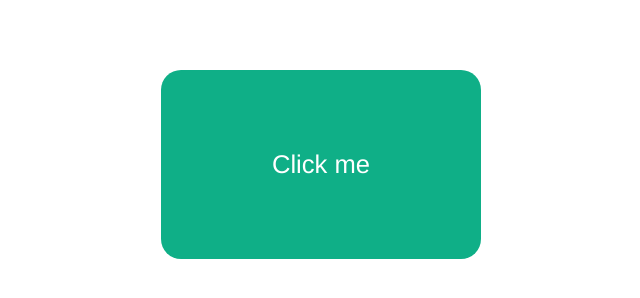
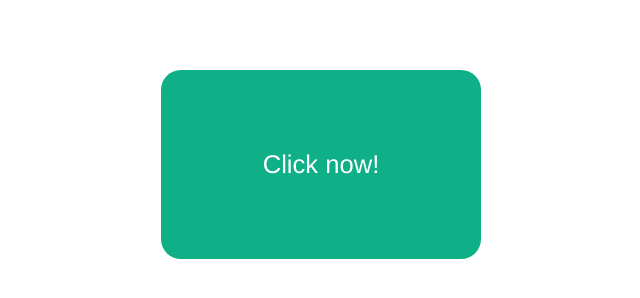
Before and after one commit to gnoul4869/reaction-timer, a Vue app: page / in a window 1280 px wide. Both pictures are taken after a click on the button "Test now". Shown: the part 222-520 px from the top of the page, without its empty margins (319-959 px from the left). Built offline with nearby package versions, Linux system fonts and the light colour scheme.

Commit message:
Update calculation for better result and add huge changes to prevent spamming from users

```diff
--- a/src/App.vue
+++ b/src/App.vue
@@ -1,7 +1,7 @@
 <template>
     <h1>Reaction Timer</h1>
-    <button @click="start" :disabled="isPlaying">Test now</button>
-    <Block v-if="isPlaying" :delay="delay" @end="end" />
+    <button @click="start" :disabled="isPlaying">{{ text }}</button>
+    <Block v-if="showBlock" :delay="delay" @end="end" />
     <Result v-if="showResult" :score="score" />
 </template>
 
@@ -13,22 +13,35 @@ export default {
     components: { Block, Result },
     data() {
         return {
+            text: 'Test now',
             isPlaying: false,
+            showBlock: false,
             showResult: false,
             delay: null,
             score: 0,
+            count: 0,
         };
+    },
+    updated() {
+        if (this.count === 0) {
+            this.text = 'Test now';
+        } else this.text = 'Test again';
     },
     methods: {
         start() {
             this.delay = Math.random() * 3000 + 2000;
             this.isPlaying = true;
+            this.showBlock = true;
             this.showResult = false;
         },
         end(reactionTime) {
-            this.score = reactionTime;
+            if (reactionTime !== 0) {
+                this.score = reactionTime;
+                this.showBlock = false;
+                this.showResult = true;
+            }
             this.isPlaying = false;
-            this.showResult = true;
+            this.count++;
         },
     },
 };
--- a/src/components/Block.vue
+++ b/src/components/Block.vue
@@ -1,24 +1,47 @@
 <template>
-    <div class="block" v-if="showBlock" @click="calcResult">Click me</div>
+    <div class="block" @click="calcResult" :style="{ 'background-color': color }">{{ text }}</div>
 </template>
 
 <script>
 export default {
     props: ['delay'],
     data() {
-        return { showBlock: false, timer: null, reactionTime: 0 };
+        return {
+            text: 'Wait for it...',
+            color: 'indianRed',
+            isCatching: false,
+            reactionTime: 0,
+            delayTimer: null,
+            isFresh: false,
+        };
     },
     mounted() {
-        setTimeout(() => {
-            this.showBlock = true;
-            this.reactionTime = performance.now();
-            console.log(this.reactionTime);
-        }, this.delay);
+        this.start();
     },
     methods: {
+        start() {
+            this.delayTimer = setTimeout(() => {
+                this.text = 'Click now!';
+                this.color = '#0faf87';
+                this.isCatching = true;
+                this.reactionTime = performance.now();
+            }, this.delay);
+        },
         calcResult() {
-            this.reactionTime = Math.round(performance.now() - this.reactionTime - 16 - 30);
-            this.$emit('end', this.reactionTime);
+            if (this.isCatching) {
+                this.reactionTime = Math.round(performance.now() - this.reactionTime - 16 - 30);
+                this.$emit('end', this.reactionTime);
+            } else {
+                clearTimeout(this.delayTimer);
+                this.text = 'Too soon!';
+                this.color = 'steelblue';
+                this.$emit('end', 0);
+            }
+        },
+    },
+    watch: {
+        delay: function (newValue, oldValue) {
+            this.start();
         },
     },
 };
@@ -29,7 +52,6 @@ export default {
     width: 70vw;
     max-width: 20rem;
     border-radius: 1.25rem;
-    background: #0faf87;
     color: white;
     text-align: center;
     font-size: 1.6rem;
--- a/src/components/Result.vue
+++ b/src/components/Result.vue
@@ -15,17 +15,17 @@ export default {
         };
     },
     mounted() {
-        if (this.score < 100) {
+        if (this.score < 150) {
             this.rank = 'Inhuman reaction 👀';
             this.color = '#0faf87';
-        } else if (this.score < 200) {
+        } else if (this.score < 250) {
             this.rank = "That's fast 😲";
             this.color = 'green';
-        } else if (this.score < 400) {
-            this.rank = 'Nice reaction 😉';
+        } else if (this.score < 350) {
+            this.rank = 'Nice reaction time 😉';
             this.color = 'orange';
         } else {
-            this.rank = 'Is that your fastest reaction? 😳';
+            this.rank = 'Is that your fastest reaction time? 😳';
             this.color = 'red';
         }
     },
```
